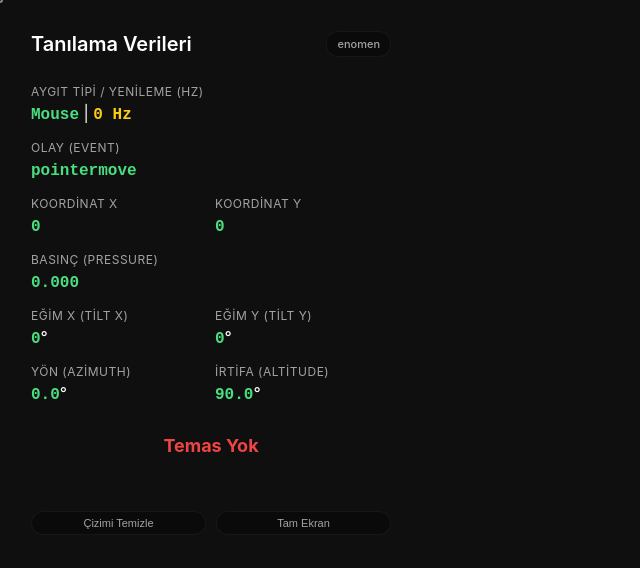
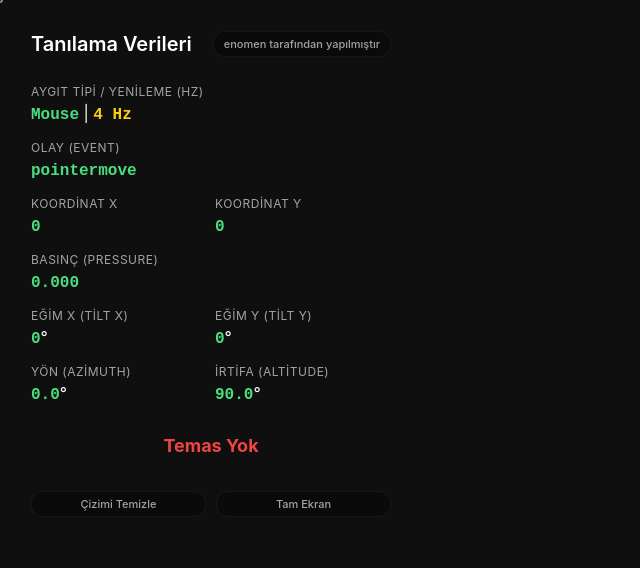
Before and after one commit to eno-men/SPen, a plain HTML site: page index.html in a window 1280 px wide. Both pictures are taken after a click on the button "Çizimi Temizle". Shown: the whole page, without its empty margins (0-640 px from the left). Drawn offline with Linux system fonts and the light colour scheme.

Commit message:
Refactor canvas handling and improve pointer events

```diff
--- a/index.html
+++ b/index.html
@@ -30,6 +30,7 @@
         overscroll-behavior: none;
     }
 
+    /* CSS ile %100 genişlik/yükseklik kısıtlaması kaldırıldı. Tuval orijinal çözünürlüğünde kalacak */
     #cizimAlani {
         position: fixed;
         top: 0;
@@ -83,6 +84,12 @@
         white-space: nowrap;
     }
 
+    .header-link:hover {
+        color: var(--text-main);
+        background: rgba(0,0,0,0.6);
+        border-color: rgba(255,255,255,0.2);
+    }
+
     .grid-container {
         display: grid;
         grid-template-columns: 1fr 1fr;
@@ -120,6 +127,7 @@
         font-weight: bold;
         text-align: center;
         padding: clamp(8px, 1.5vh, 12px) 0;
+        transition: all 0.2s;
     }
 
     .basili { color: var(--accent-green); }
@@ -131,18 +139,19 @@
         text-align: center;
         margin-top: clamp(5px, 1vh, 10px);
         font-weight: 500;
-        min-height: 20px;
     }
 
     #imlec {
         position: fixed;
+        width: 20px;
+        height: 20px;
         border-radius: 50%;
         border: 2px solid rgba(255,255,255,0.5);
         pointer-events: none;
         transform: translate(-50%, -50%);
         z-index: 100;
+        transition: width 0.1s, height 0.1s, background-color 0.1s;
         display: none;
-        will-change: left, top, width, height, background-color;
     }
 
     .butonlar {
@@ -154,13 +163,23 @@
     button {
         flex: 1;
         color: var(--text-muted);
+        text-decoration: none;
         font-size: 11px;
         font-weight: 500;
+        font-family: inherit;
         background: rgba(0,0,0,0.3);
         padding: 5px 10px;
         border-radius: 12px;
         border: 1px solid rgba(255,255,255,0.05);
+        transition: all 0.2s ease;
+        white-space: nowrap;
         cursor: pointer;
+    }
+
+    button:hover {
+        color: var(--text-main);
+        background: rgba(0,0,0,0.6);
+        border-color: rgba(255,255,255,0.2);
     }
 
     @media (max-width: 600px) {
@@ -180,7 +199,7 @@
 <div id="panel">
     <div class="header-container">
         <h1>Tanılama Verileri</h1>
-        <a href="https://many.bio/enomen" target="_blank" class="header-link">enomen</a>
+        <a href="https://many.bio/enomen" target="_blank" class="header-link">enomen tarafından yapılmıştır</a>
     </div>
 
     <div class="grid-container">
@@ -232,11 +251,6 @@
 </div>
 
 <script>
-    const canvas = document.getElementById("cizimAlani");
-    const ctx = canvas.getContext("2d");
-    const imlec = document.getElementById("imlec");
-
-    // DOM referansları
     const els = {
         tur: document.getElementById("tur"),
         hz: document.getElementById("hz"),
@@ -247,110 +261,147 @@
         tiltX: document.getElementById("tiltX"),
         tiltY: document.getElementById("tiltY"),
         azimuth: document.getElementById("azimuth"),
-        altitude: document.getElementById("altitude"),
-        durum: document.getElementById("durum"),
-        hover: document.getElementById("hover")
+        altitude: document.getElementById("altitude")
     };
 
-    // DOM güncelleme maliyetini düşürmek için State (Durum) Önbelleği
-    const state = {
-        tur: null, eventType: null, x: null, y: null, pressure: null,
-        tiltX: null, tiltY: null, azimuth: null, altitude: null,
-        durumText: null, durumClass: null, hoverText: null, hoverColor: null,
-        imlecW: null, imlecH: null, imlecBg: null, imlecBorder: null, imlecDisplay: null
-    };
-
-    function updateDOM(key, value, isClass = false, isStyleColor = false) {
-        if (state[key] !== value) {
-            if (isClass) els[key.replace('Class', '')].className = value;
-            else if (isStyleColor) els[key.replace('Color', '')].style.color = value;
-            else els[key].textContent = value;
-            state[key] = value;
-        }
-    }
-
-    function updateImlec(key, value) {
-        if (state[key] !== value) {
-            if (key === 'imlecW') imlec.style.width = value;
-            if (key === 'imlecH') imlec.style.height = value;
-            if (key === 'imlecBg') imlec.style.backgroundColor = value;
-            if (key === 'imlecBorder') imlec.style.borderColor = value;
-            if (key === 'imlecDisplay') imlec.style.display = value;
-            state[key] = value;
-        }
-    }
+    const hoverEl = document.getElementById("hover");
+    const durumEl = document.getElementById("durum");
+    const imlec = document.getElementById("imlec");
+    const canvas = document.getElementById("cizimAlani");
+    const ctx = canvas.getContext("2d");
 
     let ciziliyorMu = false;
     let sonX = 0;
     let sonY = 0;
+    let zamanDamgalari = [];
+    let hoverZamanAsimi;
 
-    // Yüksek performanslı Hz sayacı
-    let eventSayaci = 0;
-    setInterval(() => {
-        if (state.hz !== eventSayaci) {
-            els.hz.textContent = `${eventSayaci} Hz`;
-            state.hz = eventSayaci;
-        }
-        eventSayaci = 0;
-    }, 1000);
-
+    // YENİ STRATEJİ: DEVASA SABİT TUVAL
+    // Ekran küçülüp büyüse de tuvali etkilemeyecek statik dev bir zemin oluşturuyoruz.
     function tuvaliSabitle() {
         const ekranG = window.screen.width || window.innerWidth;
         const ekranY = window.screen.height || window.innerHeight;
+        // Telefonu yan çevirme ihtimaline karşı en büyük kenarın 2 katı büyüklüğünde bir kare tuval:
         const devasaBoyut = Math.max(ekranG, ekranY) * 2;
+
         canvas.width = devasaBoyut;
         canvas.height = devasaBoyut;
     }
-    tuvaliSabitle();
 
-    function temizle() { ctx.clearRect(0, 0, canvas.width, canvas.height); }
+    tuvaliSabitle(); // Sadece ilk açılışta bir kez çalışır. Hatalara sebep olan 'resize' event dinleyicisi tamamen silindi.
+
+    function temizle() {
+        ctx.clearRect(0, 0, canvas.width, canvas.height);
+    }
 
     function tamEkran() {
         const doc = window.document;
         const docEl = doc.documentElement;
-        const requestFullScreen = docEl.requestFullscreen || docEl.webkitRequestFullScreen;
-        const cancelFullScreen = doc.exitFullscreen || doc.webkitExitFullscreen;
-        if(!doc.fullscreenElement && !doc.webkitFullscreenElement) {
-            if (requestFullScreen) requestFullScreen.call(docEl).catch(() => {});
+
+        const requestFullScreen = docEl.requestFullscreen || docEl.mozRequestFullScreen || docEl.webkitRequestFullScreen || docEl.msRequestFullscreen;
+        const cancelFullScreen = doc.exitFullscreen || doc.mozCancelFullScreen || doc.webkitExitFullscreen || doc.msExitFullscreen;
+
+        if(!doc.fullscreenElement && !doc.mozFullScreenElement && !doc.webkitFullscreenElement && !doc.msFullscreenElement) {
+            if (requestFullScreen) requestFullScreen.call(docEl).catch(err => console.log(err));
         } else {
             if (cancelFullScreen) cancelFullScreen.call(doc);
         }
     }
 
     function aygitAdi(pointerType) {
-        if(pointerType === "pen") return "Kalem / S Pen";
-        if(pointerType === "touch") return "Dokunmatik";
-        if(pointerType === "mouse") return "Mouse";
-        return pointerType || "Bilinmiyor";
+        switch(pointerType) {
+            case "mouse": return "Mouse";
+            case "touch": return "Dokunmatik";
+            case "pen": return "Kalem / S Pen";
+            default: return pointerType || "Bilinmiyor";
+        }
     }
 
-    function rad2deg(rad) { return (rad * 180 / Math.PI).toFixed(1); }
+    function hzHesapla() {
+        const suAn = performance.now();
+        zamanDamgalari.push(suAn);
+        zamanDamgalari = zamanDamgalari.filter(t => suAn - t <= 1000);
+        els.hz.textContent = `${zamanDamgalari.length} Hz`;
+    }
 
-    let hoverZamanAsimi;
+    function rad2deg(rad) {
+        return (rad * 180 / Math.PI).toFixed(1);
+    }
 
-    // Sadece performans gerektiren olaylar (pointerrawupdate kaldırıldı)
-    const olaylar = [
-        "pointermove", "pointerdown", "pointerup",
-        "pointercancel", "pointerout", "pointerleave"
-    ];
+    function guncelle(e, olayTipi, panelUzerinde) {
+        if(olayTipi === "pointermove" || olayTipi === "pointerrawupdate") {
+            hzHesapla();
+        }
 
-    olaylar.forEach(tip => {
-        window.addEventListener(tip, e => {
-            if(tip === "pointermove") eventSayaci++;
+        if (["pointerout", "pointerleave", "pointercancel"].includes(olayTipi)) {
+            imlec.style.display = "none";
+        } else {
+            imlec.style.display = "block";
+            imlec.style.left = e.clientX + "px";
+            imlec.style.top = e.clientY + "px";
+        }
 
-            const panelUzerinde = e.target instanceof Element && !!e.target.closest('#panel');
-            if (!panelUzerinde && e.cancelable) e.preventDefault();
+        let gorselBasinc = e.pressure > 0 ? e.pressure : 0.1;
+        imlec.style.width = `${20 * gorselBasinc}px`;
+        imlec.style.height = `${20 * gorselBasinc}px`;
 
-            // 1. ÇİZİM İŞLEMLERİ (Öncelikli ve Anlık)
-            if (tip === "pointerdown" && !panelUzerinde) {
+        if (e.pointerType === "pen" && e.pressure > 0) {
+            imlec.style.backgroundColor = "rgba(74, 222, 128, 0.5)";
+            imlec.style.borderColor = "transparent";
+        } else {
+            imlec.style.backgroundColor = "transparent";
+            imlec.style.borderColor = "rgba(255,255,255,0.5)";
+        }
+
+        els.tur.textContent = aygitAdi(e.pointerType);
+        els.eventType.textContent = olayTipi;
+        els.x.textContent = Math.round(e.clientX);
+        els.y.textContent = Math.round(e.clientY);
+        els.pressure.textContent = e.pressure.toFixed(3);
+        els.tiltX.textContent = Math.round(e.tiltX || 0);
+        els.tiltY.textContent = Math.round(e.tiltY || 0);
+
+        els.azimuth.textContent = e.azimuthAngle !== undefined ? rad2deg(e.azimuthAngle) : "D/Y";
+        els.altitude.textContent = e.altitudeAngle !== undefined ? rad2deg(e.altitudeAngle) : "D/Y";
+
+        let basili = (e.buttons > 0);
+
+        if(basili) {
+            durumEl.textContent = e.pointerType === "pen" && e.buttons === 2
+                ? "S Pen Tuşuna + Ekrana Basıldı"
+                : "Ekrana Temas Ediliyor";
+            durumEl.className = "basili";
+        } else {
+            durumEl.textContent = "Temas Yok";
+            durumEl.className = "basiliDegil";
+        }
+
+        clearTimeout(hoverZamanAsimi);
+
+        if (e.pointerType === "pen" && e.pressure === 0 && !["pointerout", "pointercancel", "pointerleave"].includes(olayTipi)) {
+            hoverEl.textContent = e.buttons === 2
+                ? "S Pen Havada + Tuşa Basılı"
+                : "S Pen Havada Algılandı";
+            hoverEl.style.color = e.buttons === 2 ? "var(--accent-red)" : "var(--accent-blue)";
+
+            hoverZamanAsimi = setTimeout(() => {
+                hoverEl.textContent = "";
+            }, 500);
+        } else {
+            hoverEl.textContent = "";
+        }
+
+        // Çizim Mantığı (Tuval CSS ile ezilmediği için direkt e.clientX/Y kullanılabilir)
+        if (olayTipi === "pointerdown" && !panelUzerinde) {
             ciziliyorMu = true;
             sonX = e.clientX;
             sonY = e.clientY;
             try { canvas.setPointerCapture(e.pointerId); } catch(err) {}
-            } else if (tip === "pointermove" && ciziliyorMu) {
+        } else if (olayTipi === "pointermove" && ciziliyorMu) {
             ctx.beginPath();
             ctx.moveTo(sonX, sonY);
             ctx.lineTo(e.clientX, e.clientY);
+
             ctx.lineCap = 'round';
             ctx.lineJoin = 'round';
             ctx.lineWidth = e.pointerType === "pen" ? Math.max(1, e.pressure * 10) : 2;
@@ -362,63 +413,27 @@
             ctx.stroke();
             sonX = e.clientX;
             sonY = e.clientY;
-            } else if (["pointerup", "pointercancel", "pointerout", "pointerleave"].includes(tip)) {
+        } else if (["pointerup", "pointercancel", "pointerout", "pointerleave"].includes(olayTipi)) {
             ciziliyorMu = false;
             try { canvas.releasePointerCapture(e.pointerId); } catch(err) {}
         }
-
-            // 2. DOM GÜNCELLEMELERİ (Sadece değerler değiştiğinde tetiklenir)
-            updateDOM('tur', aygitAdi(e.pointerType));
-            updateDOM('eventType', tip);
-            updateDOM('x', Math.round(e.clientX));
-            updateDOM('y', Math.round(e.clientY));
-            updateDOM('pressure', e.pressure.toFixed(3));
-            updateDOM('tiltX', Math.round(e.tiltX || 0));
-            updateDOM('tiltY', Math.round(e.tiltY || 0));
-            updateDOM('azimuth', e.azimuthAngle !== undefined ? rad2deg(e.azimuthAngle) : "D/Y");
-            updateDOM('altitude', e.altitudeAngle !== undefined ? rad2deg(e.altitudeAngle) : "D/Y");
-
-            if (["pointerout", "pointerleave", "pointercancel"].includes(tip)) {
-                updateImlec('imlecDisplay', "none");
-            } else {
-                updateImlec('imlecDisplay', "block");
-
-                // İmleç koordinatlarını her harakette yazmak zorundayız
-                imlec.style.left = e.clientX + "px";
-                imlec.style.top = e.clientY + "px";
-
-                let gorselBasinc = e.pressure > 0 ? e.pressure : 0.1;
-                updateImlec('imlecW', `${20 * gorselBasinc}px`);
-                updateImlec('imlecH', `${20 * gorselBasinc}px`);
-
-                if (e.pointerType === "pen" && e.pressure > 0) {
-                    updateImlec('imlecBg', "rgba(74, 222, 128, 0.5)");
-                    updateImlec('imlecBorder', "transparent");
-                } else {
-                    updateImlec('imlecBg', "transparent");
-                    updateImlec('imlecBorder', "rgba(255,255,255,0.5)");
-                }
     }
 
-            let basili = (e.buttons > 0);
-            if(basili) {
-                updateDOM('durum', e.pointerType === "pen" && e.buttons === 2 ? "S Pen Tuşuna + Ekrana Basıldı" : "Ekrana Temas Ediliyor");
-                updateDOM('durumClass', "basili", true);
-            } else {
-                updateDOM('durum', "Temas Yok");
-                updateDOM('durumClass', "basiliDegil", true);
+    const olaylar = [
+        "pointermove", "pointerdown", "pointerup",
+        "pointercancel", "pointerout", "pointerleave", "pointerrawupdate"
+    ];
+
+    olaylar.forEach(tip => {
+        window.addEventListener(tip, e => {
+            const isElement = e.target instanceof Element;
+            const panelUzerinde = isElement && !!e.target.closest('#panel');
+
+            if (!panelUzerinde && e.cancelable) {
+                e.preventDefault();
             }
 
-            clearTimeout(hoverZamanAsimi);
-            if (e.pointerType === "pen" && e.pressure === 0 && !["pointerout", "pointercancel", "pointerleave"].includes(tip)) {
-                updateDOM('hover', e.buttons === 2 ? "S Pen Havada + Tuşa Basılı" : "S Pen Havada Algılandı");
-                updateDOM('hoverColor', e.buttons === 2 ? "var(--accent-red)" : "var(--accent-blue)", false, true);
-
-                hoverZamanAsimi = setTimeout(() => { updateDOM('hover', ""); }, 500);
-            } else {
-                updateDOM('hover', "");
-            }
-
+            guncelle(e, tip, panelUzerinde);
         }, { passive: false });
     });
 
```
Lines whose indentation alone changed are shown as unchanged.
